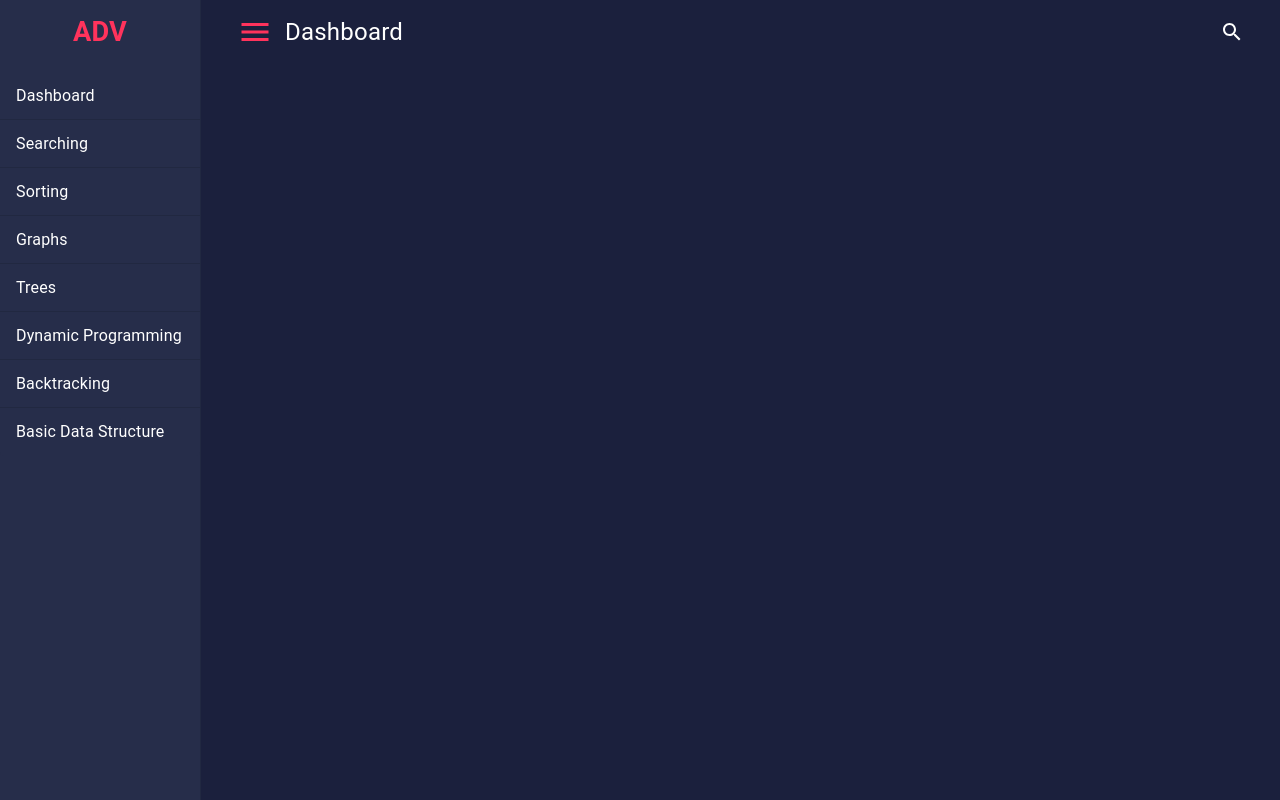
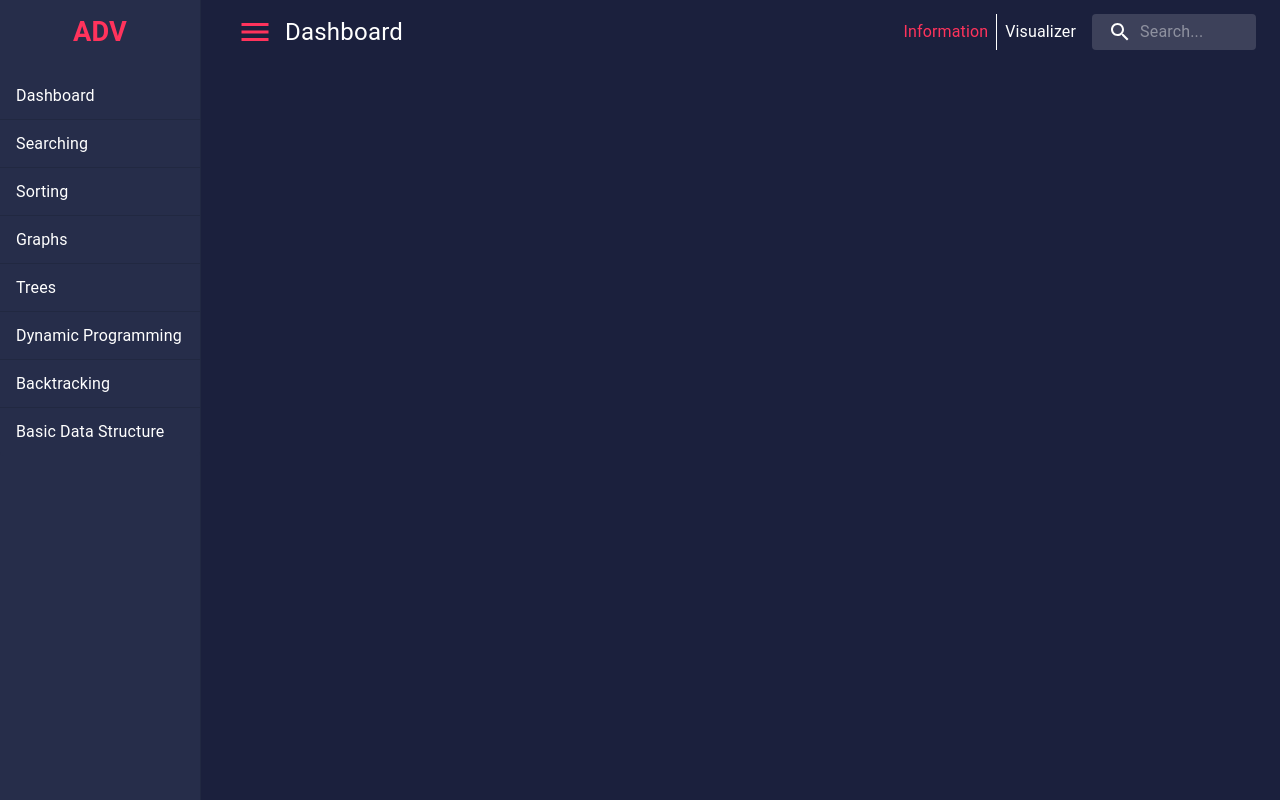
Before and after one commit to AlgoVisionKnights-V2/adv-react, a React (Create React App) app: page / in a window 1280 px wide. Built offline with nearby package versions, Linux system fonts and the light colour scheme; what react-unity-webgl would draw is missing.

Commit message:
Finished Header for now

```diff
--- a/src/App.js
+++ b/src/App.js
@@ -18,6 +18,9 @@ function App() {
 	// Drawer setters
 	const [open, setOpen] = React.useState(true);
 
+	// PageToggler: Set to true if you want to see them
+	const [algoPage, setAlgoPage] = React.useState(true);
+
 	// Open or close drawer
 	const toggleDrawer = () => {
 		setOpen(!open);
@@ -28,11 +31,14 @@ function App() {
 		<div className='App'>
 			<Navigation open={open} />
 			<div className='Main'>
-				<Header toggleDrawer={toggleDrawer} />
+				<Header
+					toggleDrawer={toggleDrawer}
+					algoPage={algoPage}
+					setAlgoPage={setAlgoPage}
+				/>
 				<Dashboard />
+				{/* <Unity className='Unity' unityContent={unityContent} /> */}
 			</div>
-			{/* Uniy Test */}
-			{/* <Unity className='Unity' unityContent={unityContent} /> */}
 		</div>
 	);
 }
--- a/src/components/header/Header.css
+++ b/src/components/header/Header.css
@@ -23,7 +23,24 @@
 	font-size: 1.5em;
 }
 
+.PageControllers {
+	display: inherit;
+}
+
+#information-button {
+	border-right: 1px solid #ffffff;
+}
+
+#information-button,
+#visualizer-button {
+	text-transform: none;
+}
+
+.SearchContainer {
+	display: inherit;
+	align-items: center;
+}
+
 #search-icon {
 	color: #ffffff;
-	opacity: 1;
 }
--- a/src/components/header/Header.js
+++ b/src/components/header/Header.js
@@ -1,8 +1,11 @@
 import './Header.css';
+import React from 'react';
 
 // Material UI
 import {
 	AppBar,
+	Button,
+	ButtonGroup,
 	Toolbar,
 	IconButton,
 	Typography,
@@ -10,8 +13,62 @@ import {
 } from '@material-ui/core';
 import MenuIcon from '@material-ui/icons/Menu';
 import SearchIcon from '@material-ui/icons/Search';
+import { fade, makeStyles } from '@material-ui/core/styles';
 
-function Header({ toggleDrawer }) {
+const useStyles = makeStyles((theme) => ({
+	search: {
+		position: 'relative',
+		borderRadius: theme.shape.borderRadius,
+		backgroundColor: fade(theme.palette.common.white, 0.15),
+		'&:hover': {
+			backgroundColor: fade(theme.palette.common.white, 0.25),
+		},
+		marginLeft: 0,
+		width: '100%',
+		[theme.breakpoints.up('sm')]: {
+			marginLeft: theme.spacing(1),
+			width: 'auto',
+		},
+	},
+	searchIcon: {
+		padding: theme.spacing(0, 2),
+		height: '100%',
+		position: 'absolute',
+		pointerEvents: 'none',
+		display: 'flex',
+		alignItems: 'center',
+		justifyContent: 'center',
+	},
+	inputRoot: {
+		color: 'inherit',
+	},
+	inputInput: {
+		padding: theme.spacing(1, 1, 1, 0),
+		paddingLeft: `calc(1em + ${theme.spacing(4)}px)`,
+		transition: theme.transitions.create('width'),
+		width: '100%',
+		[theme.breakpoints.up('sm')]: {
+			width: '12ch',
+			'&:focus': {
+				width: '20ch',
+			},
+		},
+	},
+}));
+
+function Header({ toggleDrawer, algoPage, setAlgoPage }) {
+	const [page, setPage] = React.useState('information');
+	const color = '#ff335c';
+	const classes = useStyles();
+
+	const handleInformationPage = () => {
+		setPage('information');
+	};
+
+	const handleVisualizerPage = () => {
+		setPage('visualizer');
+	};
+
 	return (
 		<div className='Header'>
 			<AppBar id='header-bar' elevation={0}>
@@ -23,9 +80,47 @@ function Header({ toggleDrawer }) {
 
 						<Typography id='header-title'>Dashboard</Typography>
 					</div>
-					<IconButton>
-						<SearchIcon id='search-icon' />
-					</IconButton>
+					<div className='PageControllers'>
+						{algoPage ? (
+							<ButtonGroup id='button-group' variant='text'>
+								<Button
+									id='information-button'
+									onClick={handleInformationPage}
+									style={{
+										color:
+											page === 'information'
+												? color
+												: '#ffffff',
+									}}>
+									<Typography>Information</Typography>
+								</Button>
+								<Button
+									id='visualizer-button'
+									onClick={handleVisualizerPage}
+									style={{
+										color:
+											page === 'visualizer'
+												? color
+												: '#ffffff',
+									}}>
+									<Typography>Visualizer</Typography>
+								</Button>
+							</ButtonGroup>
+						) : null}
+
+						<div className={classes.search}>
+							<SearchIcon
+								id='search-icon'
+								className={classes.searchIcon}
+							/>
+							<InputBase
+								placeholder='Search...'
+								classes={{
+									root: classes.inputRoot,
+									input: classes.inputInput,
+								}}></InputBase>
+						</div>
+					</div>
 				</Toolbar>
 			</AppBar>
 		</div>
--- a/src/components/navgroup/NavGroup.js
+++ b/src/components/navgroup/NavGroup.js
@@ -7,7 +7,6 @@ import {
 	AccordionSummary,
 	ListItem,
 	ListItemText,
-	Typography,
 } from '@material-ui/core';
 
 // Child Components
```
